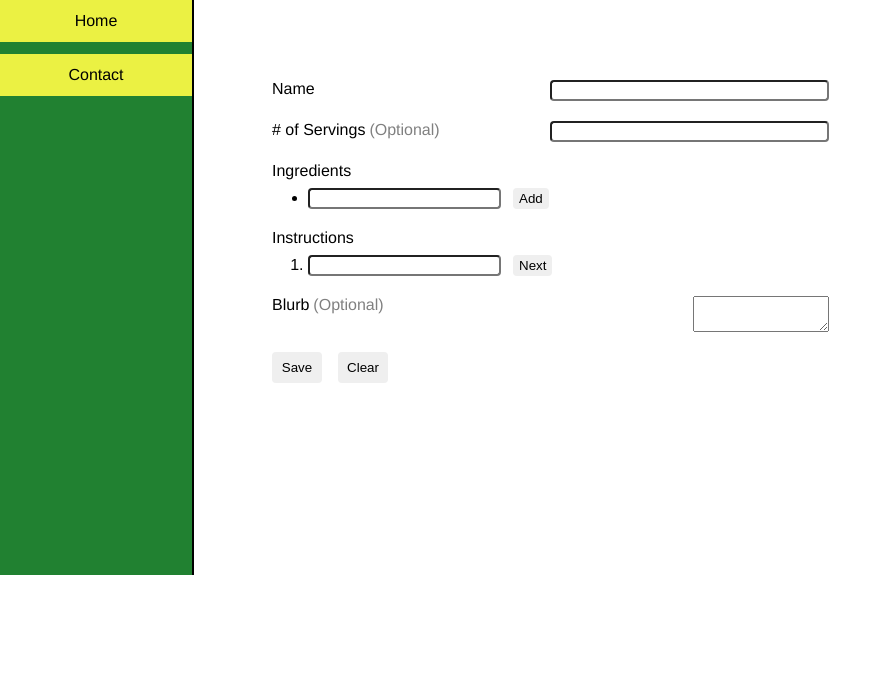
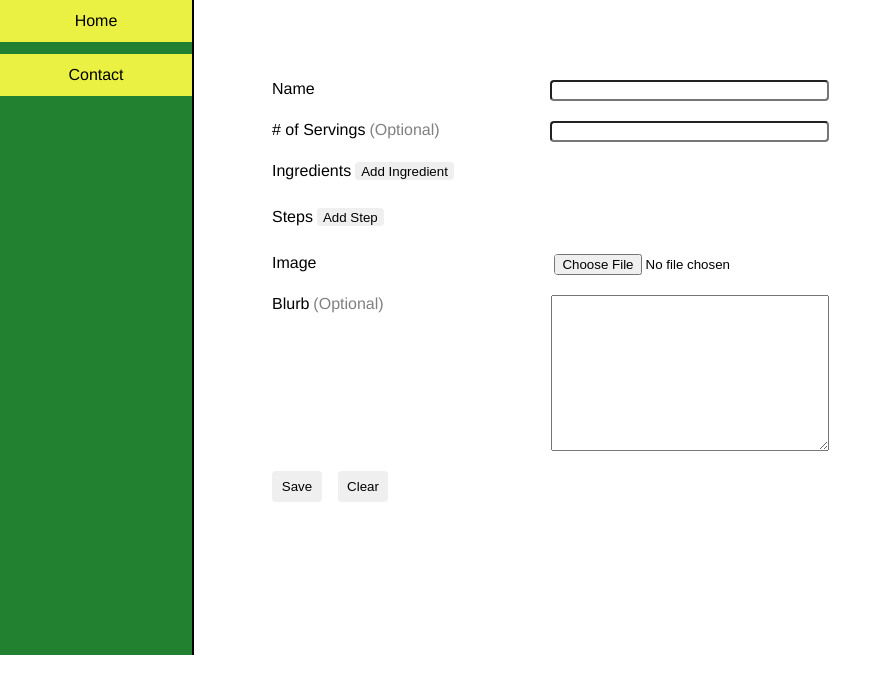
Before and after one commit to uphonia/recipe-application, a Next.js app: page / in a window 1280 px wide. Shown: the top 694 px of the page, without its empty margins (0-892 px from the left). Built offline with nearby package versions, Linux system fonts and the light colour scheme.

Commit message:
add text and image input

```diff
--- a/src/CreateRecipeForm/CreateRecipeForm.tsx
+++ b/src/CreateRecipeForm/CreateRecipeForm.tsx
@@ -14,18 +14,28 @@ import {
   NewLineButton,
   Footer,
   FormButton,
+  TextArea,
+  FileInput,
 } from "./createRecipeForm.styles";
 import { initialValues } from "./createRecipeForm.types";
+import {
+  INGREDIENTS_INPUT_PLACEHOLDER,
+  INSTRUCTIONS_INPUT_PLACEHOLDER,
+} from "./createRecipeForm.consts";
 
 export const CreateRecipeForm = () => {
-  const [instructions, setInstructions] = useState([""]);
-  const addNewLine = () => {
-    setInstructions((prevState) => [...prevState, ""]);
+  const [steps, setSteps] = useState<string[]>([]);
+  const addNextStep = () => {
+    setSteps((prevState) => [...prevState, ""]);
   };
-  const [ingredients, setIngredients] = useState([""]);
+
+  const [ingredients, setIngredients] = useState<string[]>([]);
   const addIngredient = () => {
     setIngredients((prevState) => [...prevState, ""]);
   };
+
+  const initialStepAdd = !steps.length;
+  const initialIngredientAdd = !ingredients.length;
 
   return (
     <Formik initialValues={initialValues} onSubmit={() => {}}>
@@ -42,17 +52,27 @@ export const CreateRecipeForm = () => {
             <Input />
           </Field>
           <Field column>
-            <Label>Ingredients</Label>
+            <Label>
+              Ingredients
+              {initialIngredientAdd && (
+                <NewLineButton onClick={addIngredient}>
+                  Add Ingredient
+                </NewLineButton>
+              )}
+            </Label>
             <ListWrapper>
               <ul>
                 {ingredients.map((_, index) => (
-                  <ListInput>
+                  <ListInput key={`ingredient_${index}`}>
                     <li>
-                      <Input onChange={handleChange} />
+                      <Input
+                        onChange={handleChange}
+                        placeholder={INGREDIENTS_INPUT_PLACEHOLDER}
+                      />
                     </li>
                     {index === ingredients.length - 1 && (
                       <NewLineButton onClick={addIngredient}>
-                        Add{" "}
+                        Next Ingredient
                       </NewLineButton>
                     )}
                   </ListInput>
@@ -61,16 +81,26 @@ export const CreateRecipeForm = () => {
             </ListWrapper>
           </Field>
           <Field column>
-            <Label>Instructions</Label>
+            <Label>
+              Steps{" "}
+              {initialStepAdd && (
+                <NewLineButton onClick={addNextStep}>Add Step</NewLineButton>
+              )}
+            </Label>
             <ListWrapper>
               <ol>
-                {instructions.map((_, index) => (
-                  <ListInput>
+                {steps.map((_, index) => (
+                  <ListInput key={`step_${index}`}>
                     <li>
-                      <Input onChange={handleChange} />
+                      <Input
+                        onChange={handleChange}
+                        placeholder={INSTRUCTIONS_INPUT_PLACEHOLDER}
+                      />
                     </li>
-                    {index === instructions.length - 1 && (
-                      <NewLineButton onClick={addNewLine}>Next</NewLineButton>
+                    {index === steps.length - 1 && (
+                      <NewLineButton onClick={addNextStep}>
+                        Next Step
+                      </NewLineButton>
                     )}
                   </ListInput>
                 ))}
@@ -78,11 +108,20 @@ export const CreateRecipeForm = () => {
             </ListWrapper>
           </Field>
           <Field>
+            <Label>Image</Label>
+            <FileInput
+              accept="image/png, image/jpeg, image/pneg, image/jpg"
+              id="image"
+              name="image"
+              type="file"
+            />
+          </Field>
+          <Field>
             <Label>
               Blurb
-              <OptionalNote>{"(Optional)"}</OptionalNote>
+              <OptionalNote>(Optional)</OptionalNote>
             </Label>
-            <textarea />
+            <TextArea />
           </Field>
           <Footer>
             <FormButton isSubmit type="submit">
--- /dev/null
+++ b/src/CreateRecipeForm/createRecipeForm.consts.ts
@@ -0,0 +1,4 @@
+export const INGREDIENTS_INPUT_PLACEHOLDER =
+  "Ex: [#] [unit of measurement] [item]";
+export const INSTRUCTIONS_INPUT_PLACEHOLDER =
+  "Ex: Mix butter and sugar until creamy";
--- a/src/CreateRecipeForm/createRecipeForm.styles.ts
+++ b/src/CreateRecipeForm/createRecipeForm.styles.ts
@@ -1,4 +1,6 @@
 import styled from "@emotion/styled";
+
+export const Title = styled.h1``;
 
 export const Wrapper = styled.div`
   display: flex;
@@ -14,7 +16,7 @@ export const Field = styled.div<{ column?: boolean }>`
   width: 100%;
 `;
 
-export const Label = styled.p`
+export const Label = styled.div`
   display: flex;
   gap: 4px;
   font-size: 16px;
@@ -48,6 +50,15 @@ export const Divider = styled.div`
   border-top: 1px solid black;
 `;
 
+export const TextArea = styled.textarea`
+  height: 150px;
+  width: 100%;
+`;
+
+export const FileInput = styled.input`
+  width: 100%;
+`;
+
 export const Footer = styled.div`
   display: flex;
   flex-direction: row;
```
